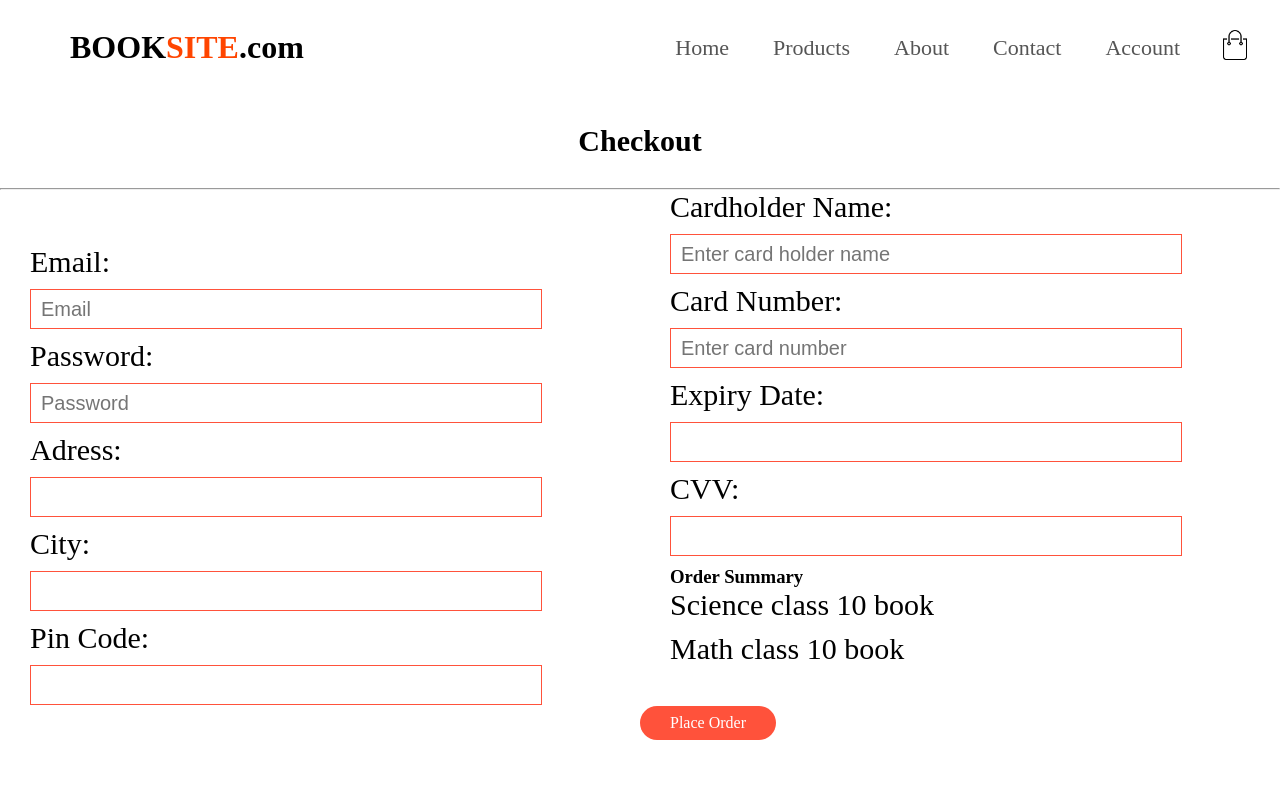
After one commit to krishna947/ecommerce, a PHP site: page /checkout.html in a window 1280 px wide. The commit adds this page. Run offline with PHP 8.4, Linux system fonts and the light colour scheme.

Commit message:
Add files via upload

```diff
--- /dev/null
+++ b/checkout.html
@@ -0,0 +1,88 @@
+<!DOCTYPE html>
+<html lang="en">
+
+<head>
+    <meta charset="UTF-8">
+    <meta http-equiv="X-UA-Compatible" content="IE=edge">
+    <meta name="viewport" content="width=device-width, initial-scale=1.0">
+    <title>CheckOut | BOOKSITE.com</title>
+    <link rel="stylesheet" href="style.css">
+</head>
+
+<body>
+<header>
+    <div class="containers">
+        <div class="navbar">
+            <div class="logo">
+                <h1>BOOK<span>SITE</span>.com</h1>
+            </div>
+            <nav>
+                <ul id="MenuItems">
+                    <li><a href="index.html">Home</a></li>
+                    <li><a href="products.html">Products</a></li>
+                    <li><a href="">About</a></li>
+                    <li><a href="">Contact</a></li>
+                    <li><a href="">Account</a></li>
+                </ul>
+            </nav>
+            <a href="cart.html"><img src="images/cart.png" width="30px" height="30px"></a>
+            <img src="images/menu.png" class="menu-icon" onclick="menutoggle()">
+        </div>
+    </div>
+</header>
+
+<!-- ------------ checkout -----------  -->
+
+<div class="small-container">
+    <div class="checkout">
+        <h2>Checkout</h2>
+        <hr>
+        <div class="row">
+            <div class="col-9">
+                <p>Email: </p>
+                <input type="text" placeholder="Email">
+                <p>Password:</p>
+                <input type="text" placeholder="Password">
+                <p>Adress:</p>
+                <input type="text">
+                <p>City:</p>
+                <input type="text">
+                <p>Pin Code:</p>
+                <input type="number" name="" id="">
+            </div>
+            <div class="col-9">
+                <p>Cardholder Name: </p>
+                <input type="text" placeholder="Enter card holder name">
+                <p>Card Number:</p>
+                <input type="text" placeholder="Enter card number">
+                <p>Expiry Date:</p>
+                <input type="text">
+                <p>CVV:</p>
+                <input type="text">
+                <h3 class="heading-3">Order Summary</h3>
+                <p>Science class 10 book</p>
+                <p>Math class 10 book</p>
+                <a href="" class="btn">Place Order</a>
+            </div>
+        </div>
+    </div>
+</div>
+
+<!-- -------- js for toggle menu ---------  -->
+    <script>
+        var MenuItems = document.getElementById("MenuItems");
+
+        MenuItems.style.maxHeight = "0px";
+
+        function menutoggle() {
+            if (MenuItems.style.maxHeight == "0px") {
+                MenuItems.style.maxHeight = "200px";
+            }
+            else {
+                MenuItems.style.maxHeight = "0px";
+            }
+        }
+    </script>
+</body>
+
+</html>
--- a/index.html
+++ b/index.html
@@ -10,7 +10,7 @@
 </head>
 <body>
     <header>
-        <div class="container">
+        <div class="containers">
             <div class="navbar">
                 <div class="logo">
                     <h1>BOOK<span>SITE</span>.com</h1>
--- a/productDetails.html
+++ b/productDetails.html
@@ -11,7 +11,7 @@
 
 <body>
     <header>
-        <div class="container">
+        <div class="containers">
             <div class="navbar">
                 <div class="logo">
                     <h1>BOOK<span>SITE</span>.com</h1>
--- a/products.html
+++ b/products.html
@@ -9,7 +9,7 @@
 </head>
 <body>
     <header>
-        <div class="container">
+        <div class="containers">
             <div class="navbar">
                 <div class="logo">
                     <h1>BOOK<span>SITE</span>.com</h1>
--- a/style.css
+++ b/style.css
@@ -42,7 +42,7 @@ a:hover{
 .logo span{
     color:orangered;
 }
-.container{
+.containers{
     max-width: 1300px;
     margin: auto;
     background-color: ;
@@ -61,7 +61,7 @@ a:hover{
     width: 1300px;
 }
 .small-container p{
-    text-align: center;
+    margin-left: 30px;
     font-size: 30px;
 }
 .categories{
@@ -164,17 +164,28 @@ input:focus{
 }
 
 /* --------- cart ---------  */
-table{
-    border: 2px solid black;
-    margin: 100px;
-    flex-basis: 100%;
+
+.col-9{
+    flex-basis: 50%;
+    margin-bottom: 30px;
 }
-th, td{
-    border: 2px solid rebeccapurple;
+.col-9 p{
+    margin-bottom: 10px;
+}
+.col-9 input{
+    margin-left: 30px;
+    margin-bottom: 10px;
+    width: 80%;
+}
+.checkout h2{
     text-align: center;
-    font-size: 20px;
+    padding: 10px;
+    margin: 20px;
+    font-size: 30px;
 }
-
+.heading-3{
+    margin-left: 30px;
+}
 
 
 @media only screen and (max-width: 800px){
@@ -195,7 +206,6 @@ th, td{
     }
     nav ul li a{
         color: green;
-        color: green;
     }
     .menu-icon{
         display: block;
@@ -213,6 +223,9 @@ th, td{
     .col-2{
         flex-basis: 100%;
     }
+    .col-9{
+        flex-basis: 100%;
+    }
 }
 
 @media only screen and (max-width: 800px) and (min-width: 600px){
```
Also changed, not shown: cart.html (+43 -78 lines).
